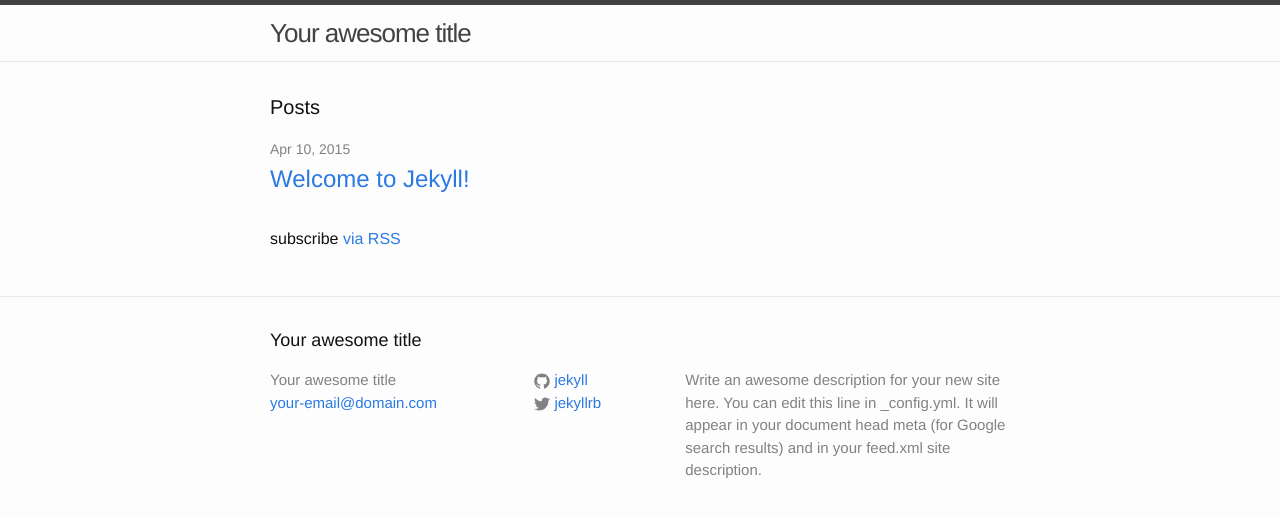
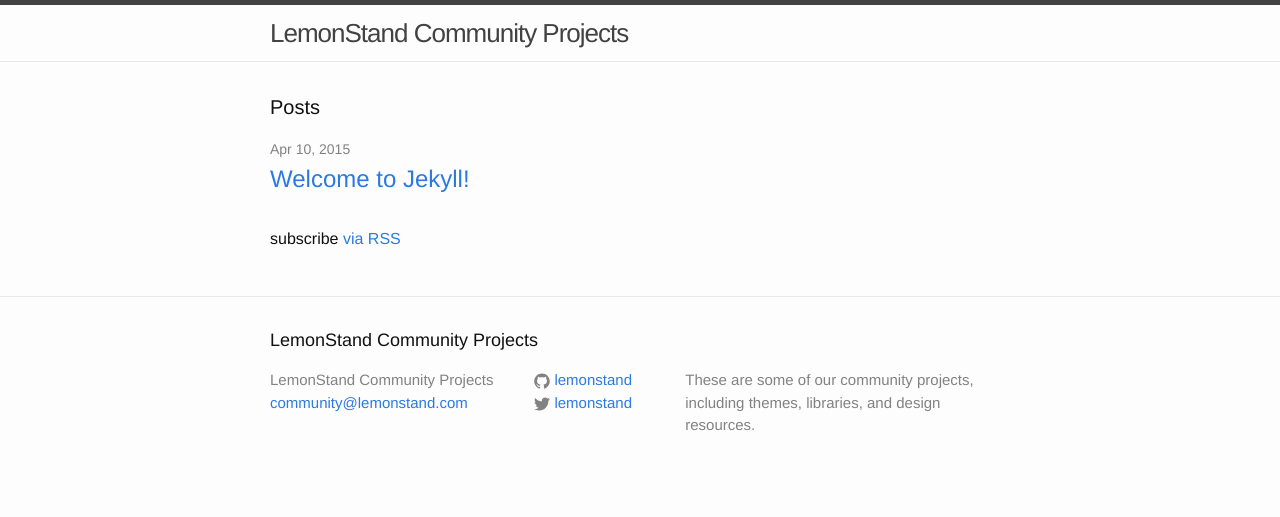
Before and after one commit to lemonstand/lemonstand.github.com, a Jekyll site: the page built from index.html, in a window 1280 px wide. Shown: the top 517 px of the page. Built offline with Jekyll 4.4.1, drawn with Linux system fonts in a browser that asks for light colours.

Commit message:
Updates default config. Adds some @lemonstand lovin'.

```diff
--- a/_config.yml
+++ b/_config.yml
@@ -1,14 +1,13 @@
 # Site settings
-title: Your awesome title
-email: your-email@domain.com
-description: > # this means to ignore newlines until "baseurl:"
-  Write an awesome description for your new site here. You can edit this
-  line in _config.yml. It will appear in your document head meta (for
-  Google search results) and in your feed.xml site description.
+title: LemonStand Community Projects
+email: community@lemonstand.com
+description: > #
+  These are some of our community projects, including themes, libraries,
+  and design resources.
 baseurl: "" # the subpath of your site, e.g. /blog/
 url: "http://yourdomain.com" # the base hostname & protocol for your site
-twitter_username: jekyllrb
-github_username:  jekyll
+twitter_username: lemonstand
+github_username:  lemonstand
 
 # Build settings
 markdown: kramdown
```
